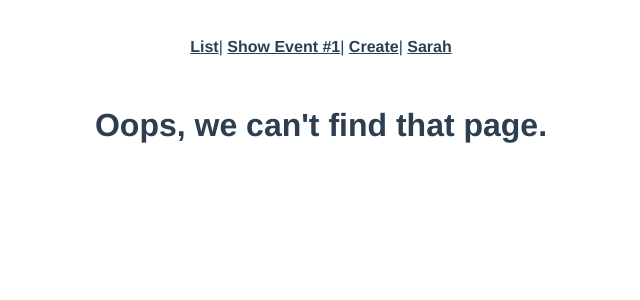
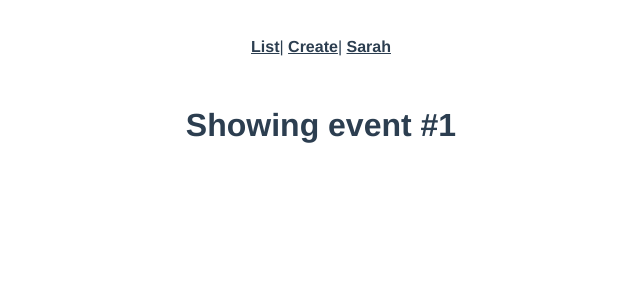
Before and after one commit to Shivelle/RealWorldVue, a Vue app: page /event/1 in a window 1280 px wide. Shown: the top 300 px of the page, without its empty margins (319-959 px from the left). Built offline with nearby package versions, Linux system fonts and the light colour scheme.

Commit message:
finish dynamic routing & history mode

```diff
--- a/src/App.vue
+++ b/src/App.vue
@@ -2,7 +2,6 @@
   <div id="app">
     <div id="nav">
       <router-link :to="{ name: 'event-list' }">List</router-link>|
-      <router-link :to="{ name: 'event-show' }">Show Event #1</router-link>|
       <router-link :to="{ name: 'event-create' }">Create</router-link>|
       <router-link :to="{ name: 'user', params: { username: 'Sarah'} }">Sarah</router-link>
     </div>
--- a/src/router/index.js
+++ b/src/router/index.js
@@ -14,9 +14,10 @@
     component: EventList
   },
   {
-    path: '/event',
+    path: '/event/:id',
     name: 'event-show',
-    component: EventShow
+    component: EventShow,
+    props: true
   },
   {
     path: '/event/create',
--- a/src/views/EventList.vue
+++ b/src/views/EventList.vue
@@ -1,5 +1,8 @@
 <template>
-  <h1>Events Listing</h1>
+  <div>
+    <h1>Events Listing</h1>
+    <router-link :to="{ name: 'event-show', params: { id: '1' } }">Show Event #1</router-link>
+  </div>
 </template>
 
 <script>
--- a/src/views/EventShow.vue
+++ b/src/views/EventShow.vue
@@ -1,9 +1,11 @@
 <template>
-  <h1>Showing event #1</h1>
+  <h1>Showing event #{{ id }}</h1>
 </template>
 
 <script>
-export default {}
+export default {
+  props: ['id']
+}
 </script>
 
 <style>
```
